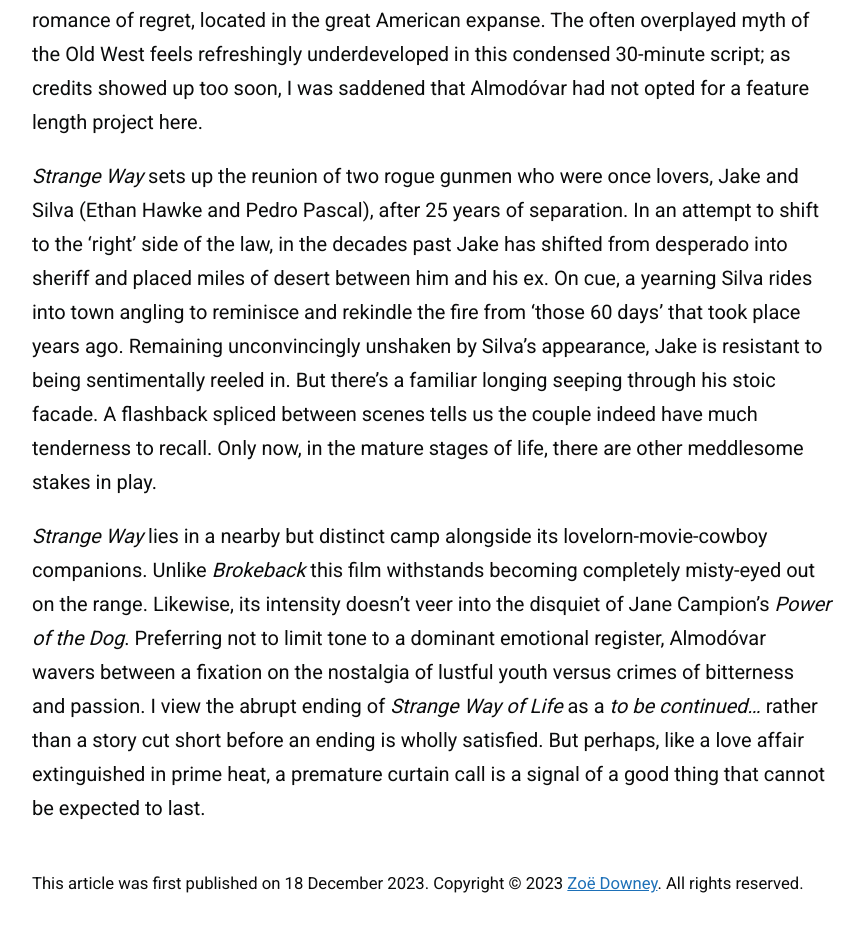
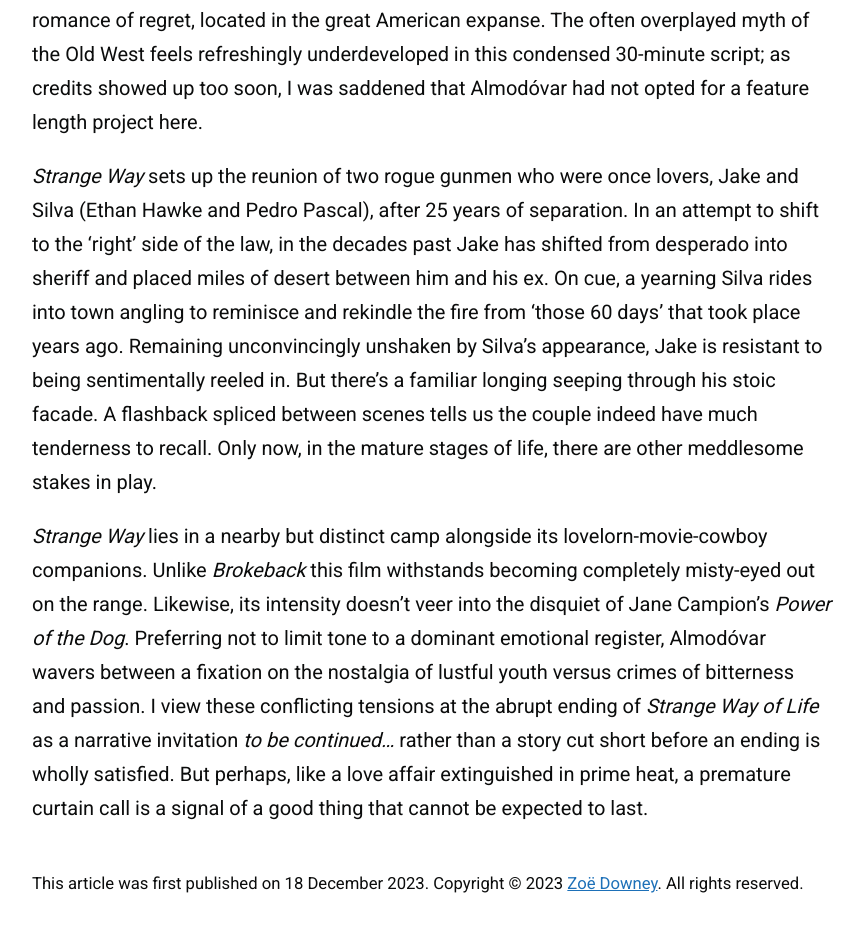
Before and after one commit to zoeurl/zoedowney.github.io, a Jekyll site: the page built from _posts/2023-12-18-strange-way-of-life.md, in a window 1280 px wide. Shown: the part 705-1644 px from the top of the page, without its empty margins (208-1072 px from the left). Built offline with Jekyll 4.4.1, drawn with Linux system fonts in a browser that asks for light colours.

Commit message:
Update 2023-12-18-strange-way-of-life.md

```diff
--- a/_posts/2023-12-18-strange-way-of-life.md
+++ b/_posts/2023-12-18-strange-way-of-life.md
@@ -13,4 +13,4 @@
 
 _Strange Way_ sets up the reunion of two rogue gunmen who were once lovers, Jake and Silva (Ethan Hawke and Pedro Pascal), after 25 years of separation. In an attempt to shift to the ‘right’ side of the law, in the decades past Jake has shifted from desperado into sheriff and placed miles of desert between him and his ex. On cue, a yearning Silva rides into town angling to reminisce and rekindle the fire from ‘those 60 days’ that took place years ago. Remaining unconvincingly unshaken by Silva’s appearance, Jake is resistant to being sentimentally reeled in. But there’s a familiar longing seeping through his stoic facade. A flashback spliced between scenes tells us the couple indeed have much tenderness to recall. Only now, in the mature stages of life, there are other meddlesome stakes in play.
 
-_Strange Way_ lies in a nearby but distinct camp alongside its lovelorn-movie-cowboy companions. Unlike _Brokeback_ this film withstands becoming completely misty-eyed out on the range. Likewise, its intensity doesn't veer into the disquiet of Jane Campion’s _Power of the Dog_. Preferring not to limit tone to a dominant emotional register, Almodóvar wavers between a fixation on the nostalgia of lustful youth versus crimes of bitterness and passion. I view the abrupt ending of _Strange Way of Life_ as a _to be continued…_ rather than a story cut short before an ending is wholly satisfied. But perhaps, like a love affair extinguished in prime heat, a premature curtain call is a signal of a good thing that cannot be expected to last.
+_Strange Way_ lies in a nearby but distinct camp alongside its lovelorn-movie-cowboy companions. Unlike _Brokeback_ this film withstands becoming completely misty-eyed out on the range. Likewise, its intensity doesn’t veer into the disquiet of Jane Campion’s _Power of the Dog_. Preferring not to limit tone to a dominant emotional register, Almodóvar wavers between a fixation on the nostalgia of lustful youth versus crimes of bitterness and passion. I view these conflicting tensions at the abrupt ending of _Strange Way of Life_ as a narrative invitation _to be continued…_ rather than a story cut short before an ending is wholly satisfied. But perhaps, like a love affair extinguished in prime heat, a premature curtain call is a signal of a good thing that cannot be expected to last.
```
